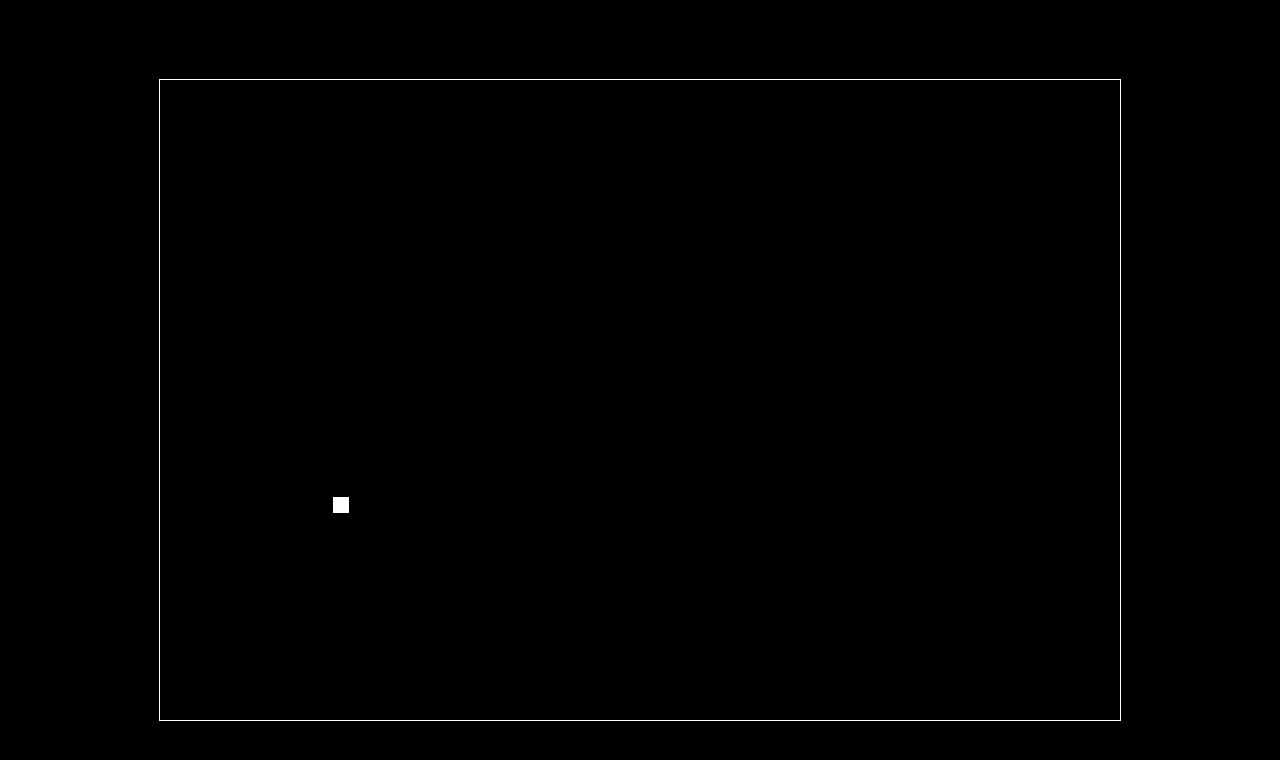
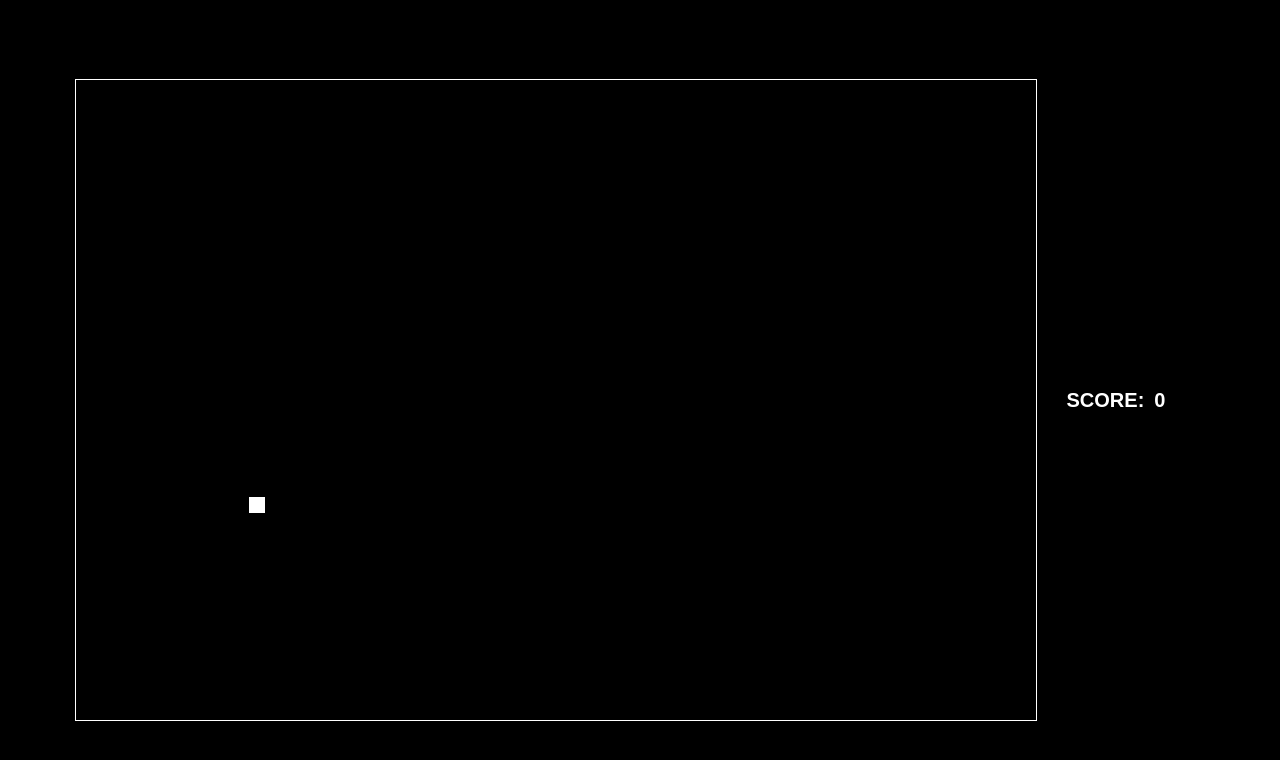
Before and after one commit to georgiiio/aim-trainer, a plain HTML site: page index.html in a window 1280 px wide. Drawn offline with Linux system fonts and the light colour scheme.

Commit message:
add score counter

```diff
--- a/css/style.css
+++ b/css/style.css
@@ -10,3 +10,16 @@ body {
 canvas {
   border: 1px solid white;
 }
+
+.gameScore {
+  display: flex;
+  font-family: 'Rubik One', sans-serif;
+  font-size: 20px;
+  text-transform: uppercase;
+  color: white;
+  margin: 20px 30px;
+}
+
+#counter{
+  margin: 0 10px;
+}
--- a/index.html
+++ b/index.html
@@ -10,5 +10,6 @@
 </head>
 <body>
   <canvas width="960" height="640" id="game"></canvas>
+  <h1 class="gameScore">Score:<p id="counter">0</p></h1>
 </body>
 </html>
--- a/js/main.js
+++ b/js/main.js
@@ -34,6 +34,7 @@ const onClickTarget = ( event ) => {
   let checkResult = checkHit(coordinates, {x: event.offsetX, y: event.offsetY})
   if (checkResult){
     score ++
+    document.querySelector('#counter').innerHTML = score
     renderTarget()
   }
 }
```
